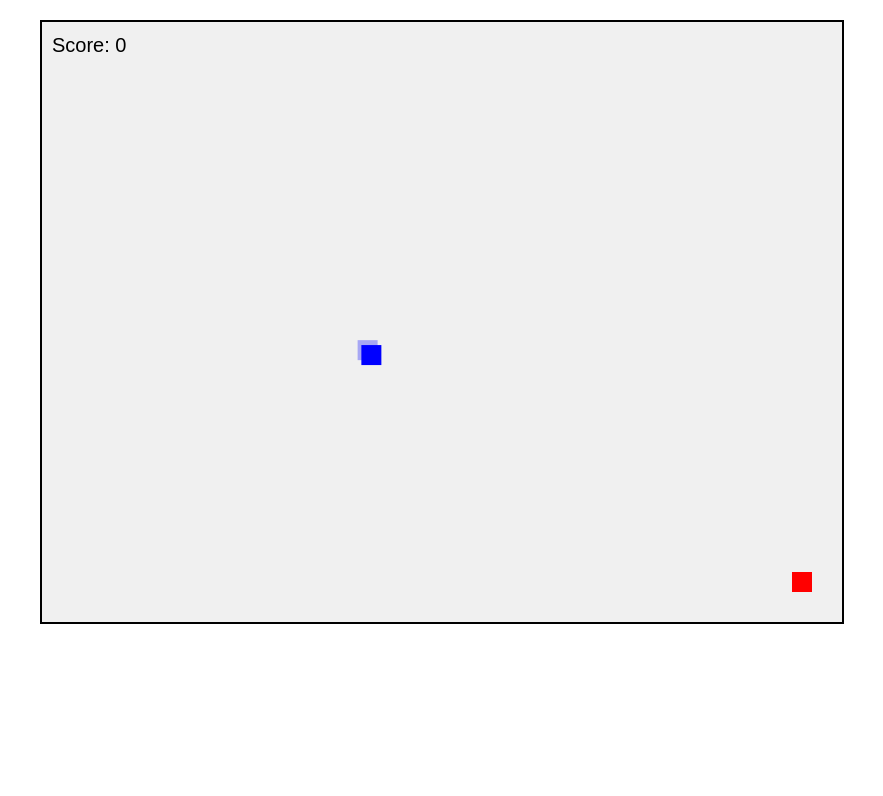
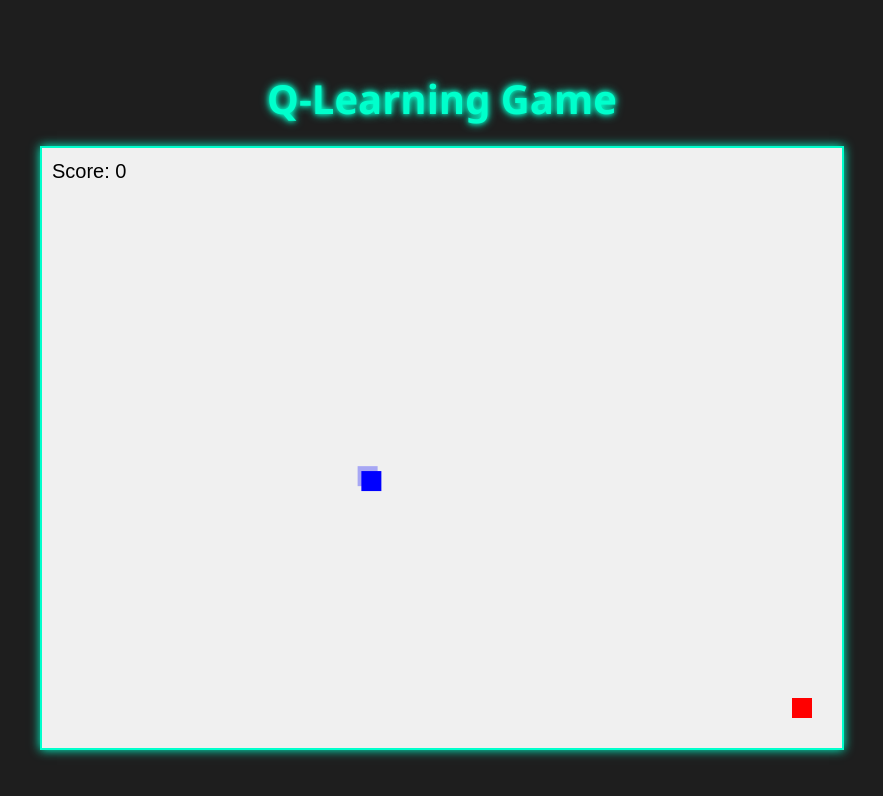
Before and after one commit to Prajwal-031/Project_1, a plain HTML site: page index.html in a window 1280 px wide. Shown: the whole page, without its empty margins (198-1081 px from the left). Drawn offline with Linux system fonts and the light colour scheme.

Commit message:
Add basic Q-Learning implementation while preserving game mechanics and dynamic-speed-system

```diff
--- a/index.html
+++ b/index.html
@@ -1,18 +1,53 @@
 <!DOCTYPE html>
-<html>
+<html lang="en">
 <head>
-    <title>Glitchy Game</title>
+  <meta charset="UTF-8" />
+  <meta name="viewport" content="width=device-width, initial-scale=1.0" />
+  <title>Glitchy Reinforcement Game</title>
   <style>
+    * {
+      margin: 0;
+      padding: 0;
+      box-sizing: border-box;
+    }
+
+    body {
+      background: #1e1e1e;
+      color: #fff;
+      font-family: 'Segoe UI', Tahoma, Geneva, Verdana, sans-serif;
+      display: flex;
+      flex-direction: column;
+      align-items: center;
+      justify-content: center;
+      min-height: 100vh;
+    }
+
+    h1 {
+      margin: 20px 0;
+      font-size: 2.5rem;
+      color: #00ffcc;
+      text-shadow: 0 0 5px #00ffcc, 0 0 10px #00ffcc;
+    }
+
     canvas {
-            border: 2px solid black;
-            display: block;
-            margin: 20px auto;
+      border: 2px solid #00ffcc;
       background: #f0f0f0;
+      box-shadow: 0 0 10px #00ffcc;
+    }
+
+    .info {
+      margin-top: 20px;
+      font-size: 1rem;
+      color: #ccc;
     }
   </style>
 </head>
 <body>
+
+
+  <h1 style="margin: 20px 0; font-size: 2.5rem; color: #00ffcc; text-shadow: 0 0 5px #00ffcc, 0 0 10px #00ffcc;">Q-Learning Game</h1>
   <canvas id="modelCanvas"></canvas>
   <script src="ML.js"></script>
+
 </body>
 </html>
```
Lines whose indentation alone changed are shown as unchanged.
